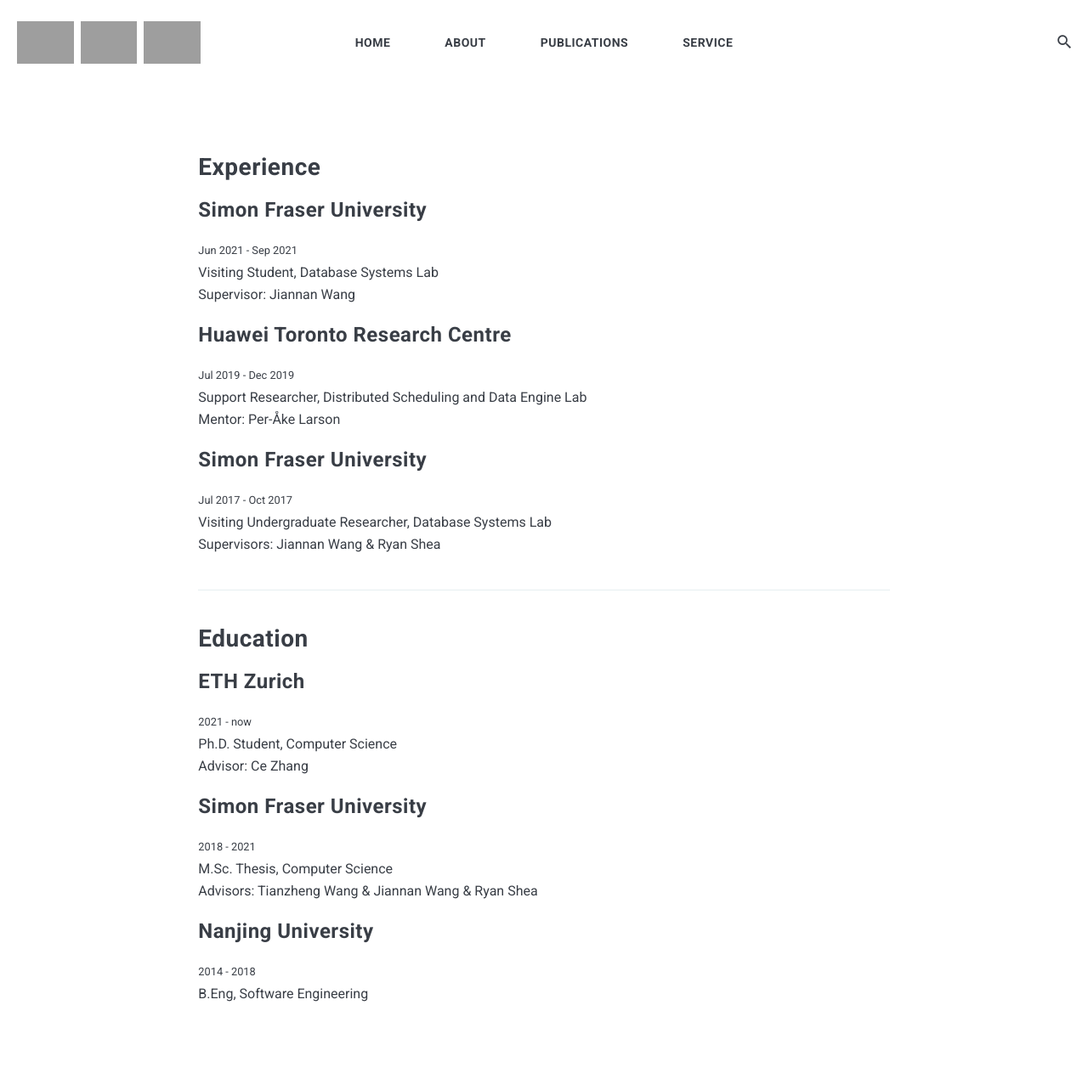
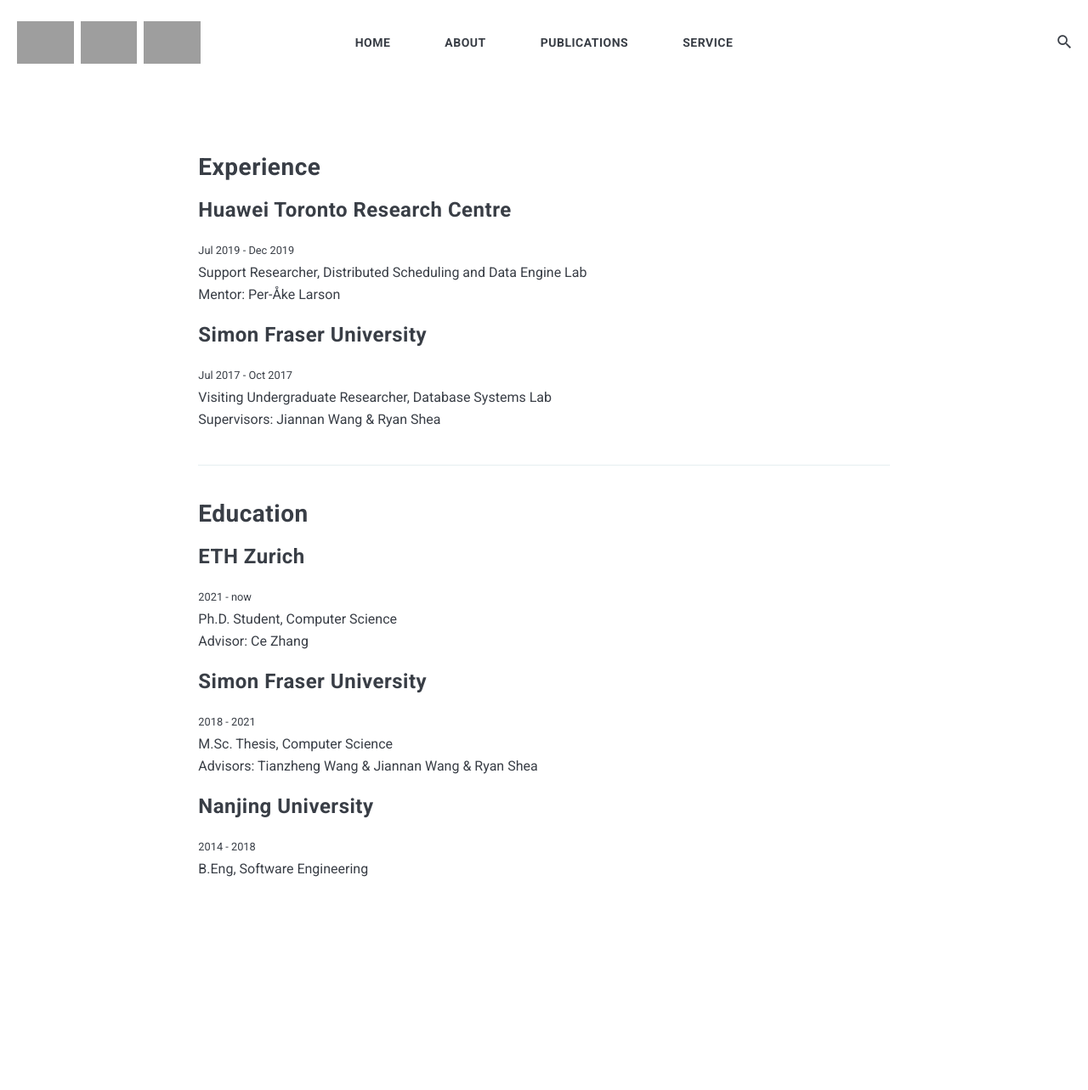
Before and after one commit to YongjunHe/YongjunHe.github.io, a Jekyll site: the page built from _pages/about.md, in a window 1280 px wide. Shown: the whole page at 85% size. Built offline with Jekyll 4.4.1, drawn with Linux system fonts in a browser that asks for light colours; nearby versions of some CDN libraries; after the commit the page ends 1136 px from its top, so only the background shows below that; grey boxes are pictures that could not be loaded.

Commit message:
update info

```diff
--- a/_data/settings.yml
+++ b/_data/settings.yml
@@ -15,7 +15,7 @@
   say-hello: Hello, I’m <strong>Yongjun He</strong>
   bio: I am a PhD student in Computer Science at ETH Zurich, under the supervision of Prof. Dr. [Ce Zhang](https://ds3lab.inf.ethz.ch/members/ce-zhang.html).
        I am a member of the [Systems Group](https://systems.ethz.ch/) and the [DS3Lab](https://ds3lab.inf.ethz.ch/) at ETH Zurich.
-       My resarch interests are in the intersection of systems, machine learning, data management and database software.
+       My resarch interests are at the intersection of machine learning, data management and systems.
 
        I received my M.Sc. in Computer Science from Simon Fraser University in 2021, advised by Prof. [Tianzheng Wang](https://www.cs.sfu.ca/~tzwang/),
        Prof. [Jiannan Wang](https://www.cs.sfu.ca/~jnwang/), and Prof. [Ryan Shea](https://www.sfu.ca/fas/news-and-outreach/years/2019/sfu-mourns-the-loss-of-ryan-shea.html).
--- a/_pages/about.md
+++ b/_pages/about.md
@@ -4,11 +4,6 @@
 permalink: /about/
 ---
 ## Experience
-### Simon Fraser University
-<small>Jun 2021 - Sep 2021</small>
-Visiting Student, Database Systems Lab
-Supervisor:  Jiannan Wang
-
 ### Huawei Toronto Research Centre
 <small>Jul 2019 - Dec 2019</small>
 Support Researcher, Distributed Scheduling and Data Engine Lab
```
Also changed, not shown: _pages/publications.md (+1 -1 lines).
